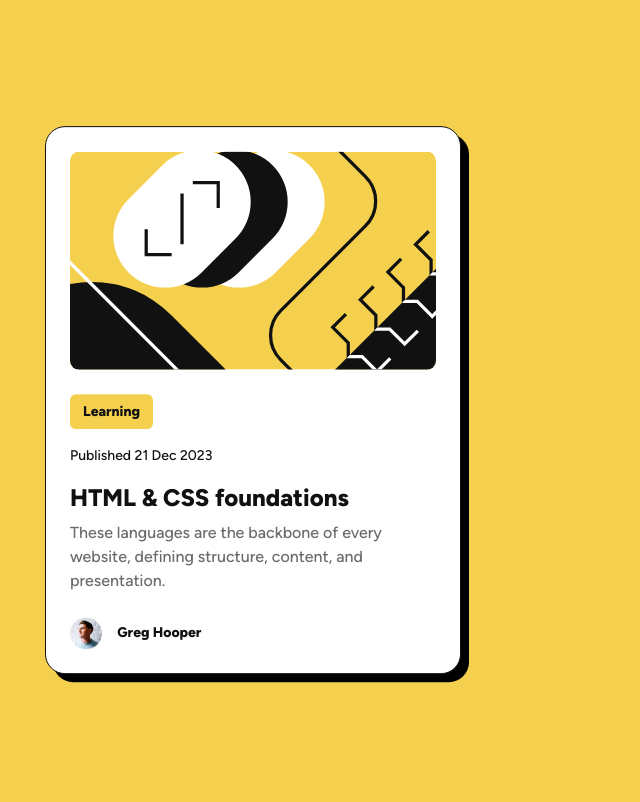
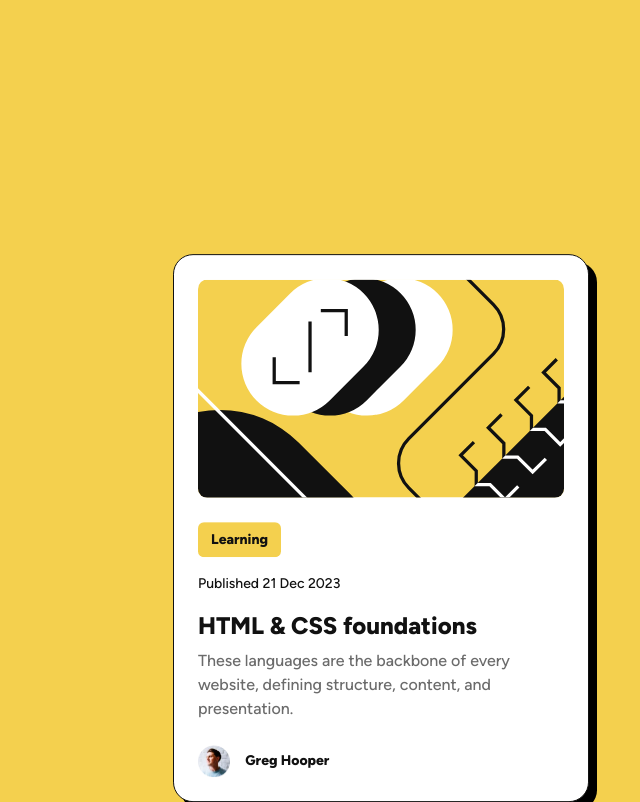
Before and after one commit to AlessandroIdolo/BlogPreviewCard, a plain HTML site: page index.html in a window 1280 px wide. Shown: the whole page, without its empty margins (387-1027 px from the left). Drawn offline with nearby package versions, Linux system fonts and the light colour scheme.

Commit message:
undicesimo

```diff
--- a/index.html
+++ b/index.html
@@ -25,7 +25,7 @@
   <body>
     <div class="container-fluid">
       <div class="row">
-        <div class="card carta col-xs-10">
+        <div class="card carta col-xs-12">
           <img
             src="assets/images/illustration-article.svg"
             class="card-img-top"
--- a/style.css
+++ b/style.css
@@ -13,22 +13,6 @@ body {
     src: url(Fonts/Figtree/static/Figtree-ExtraBold.ttf);
 }
 
-@media (min-width: 480px) {
-    .carta {
-        border: 1px solid #111111;
-        position: absolute;
-        left: 50%;
-        top: 50%;
-        transform: translate(-50%, -50%);
-        width: 80%;
-        border-radius: 20px;
-        padding: 24px;
-        box-shadow: 8px 8px #000000;
-    }
-
-}
-
-@media (max-width: 768px) {}
 
 
 .carta {
@@ -41,6 +25,7 @@ body {
     border-radius: 20px;
     padding: 24px;
     box-shadow: 8px 8px #000000;
+    margin: 10%;
 }
 
 .carta card-body card-title :hover {
```
